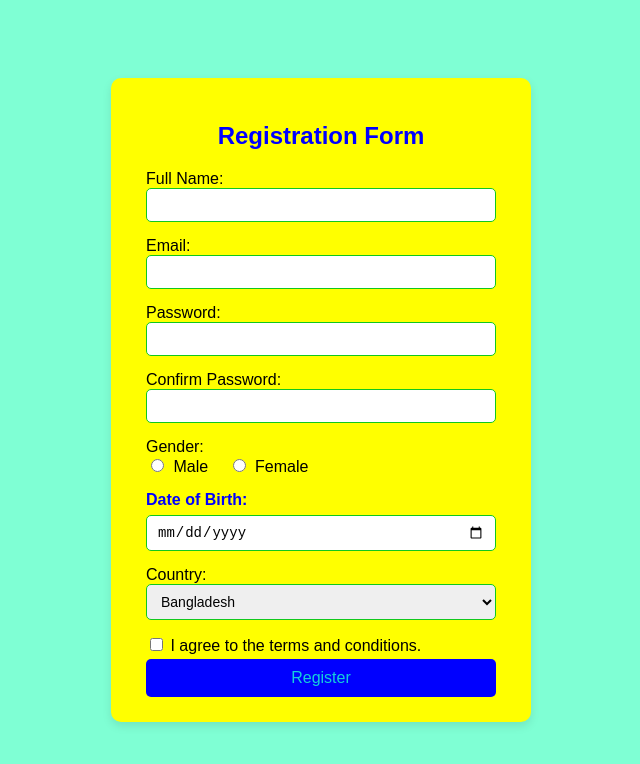
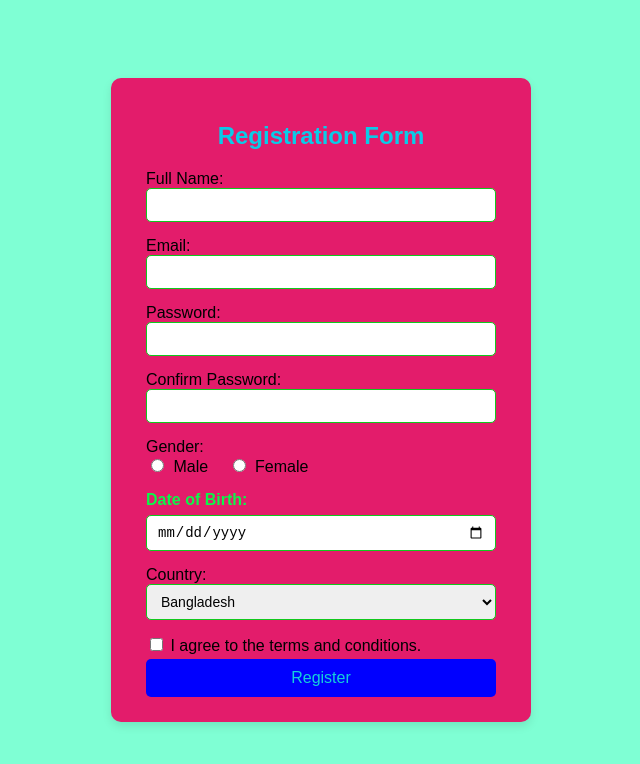
Before and after one commit to AnikMistry-14/WebTech, a plain HTML site: page Task-2.html in a window 1280 px wide. Shown: the whole page, without its empty margins (319-959 px from the left). Drawn offline with Linux system fonts and the light colour scheme.

Commit message:
Lab Task-2

```diff
--- a/Task-2.css
+++ b/Task-2.css
@@ -9,7 +9,7 @@ body{
 }
 
 form{
-    background-color: yellow;
+    background-color: rgb(227, 28, 107);
     padding: 25px 35px;
     border-radius: 10px;
     box-shadow: 0 4px 10px rgba(0, 0, 0, 0.1);
@@ -18,14 +18,14 @@ form{
 
 h2{
     text-align: center;
-    color: blue;
+    color: rgb(10, 203, 232);
     margin-bottom: 20px;
 }
 
 lebel{
     display: block;
     margin-bottom: 6px;
-    color: blue;
+    color: rgb(12, 246, 74);
     font-weight: bold;
 
 }
```
